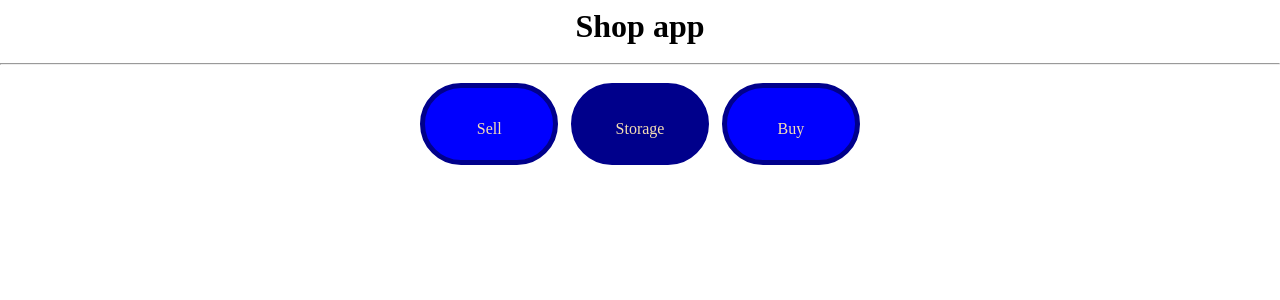
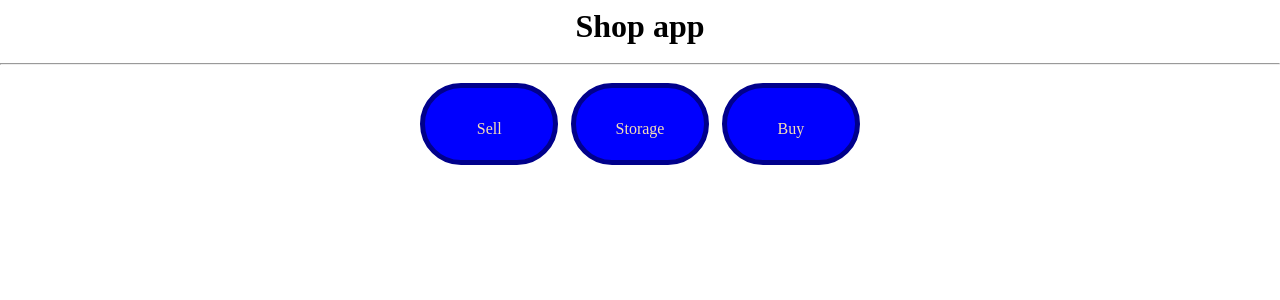
Before and after one commit to smile-code-mv/shopping-app, a React (Vite) app: page / in a window 1280 px wide. Shown: the top 300 px of the page. Built offline with nearby package versions, Linux system fonts and the light colour scheme.

Commit message:
Optimised basic global css.

```diff
--- a/src/App.tsx
+++ b/src/App.tsx
@@ -1,5 +1,5 @@
 import React from 'react'
-import { Routes, Route, Link, useLocation } from 'react-router-dom'
+import { Routes, Route, Link } from 'react-router-dom'
 import Product from '@components/Product'
 import useProductManager from '@utils/productManager'
 import { ProductManagerContext } from '@utils/productManagerContext'
@@ -7,9 +7,6 @@ import { ProductContext } from '@utils/productContext'
 import './App.scss'
 
 function App() {
-
-  const location = useLocation()
-  const path = location.pathname
 
   const manager = useProductManager()
 
@@ -20,13 +17,13 @@ function App() {
     <hr />
     <br />
     <nav>
-    <Link className={path === '/sell' ? 'navButton selected' : 'navButton'}
+    <Link className='navButton'
           to="/sell">Sell</Link>
 
-    <Link className={path === '/' ? 'navButton selected' : 'navButton'}
+    <Link className='navButton'
           to="/">Storage</Link>
 
-    <Link className={path === '/buy' ? 'navButton selected' : 'navButton'}
+    <Link className='navButton'
           to="/buy">Buy</Link>
     </nav>
     <Routes>
--- a/src/index.scss
+++ b/src/index.scss
@@ -20,7 +20,8 @@ body {
   text-decoration: none;
   border: 5px solid darkblue;
   border-radius: 50px;
+
+  &:hover{
+    background-color: darkblue;
+  }
 }
-.selected{
-  background-color: darkblue;
-}
```
